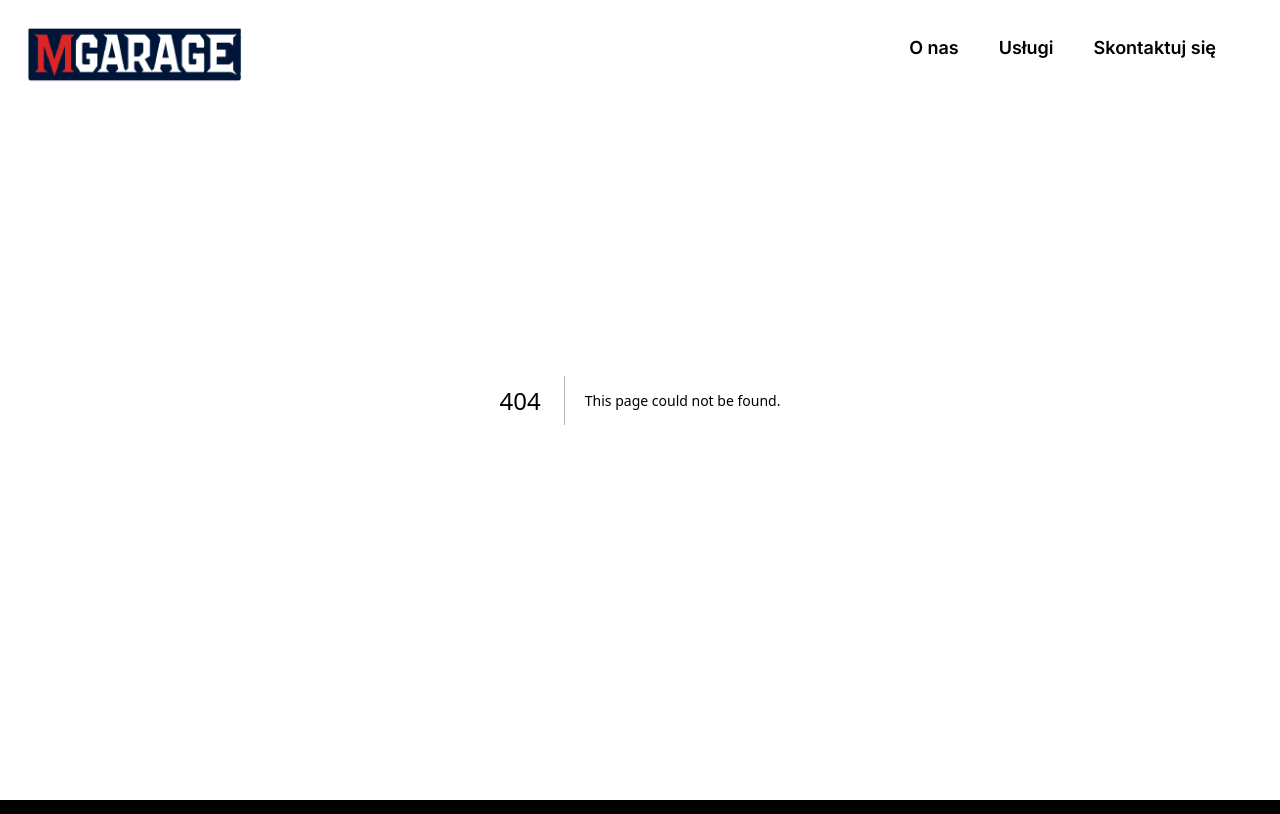
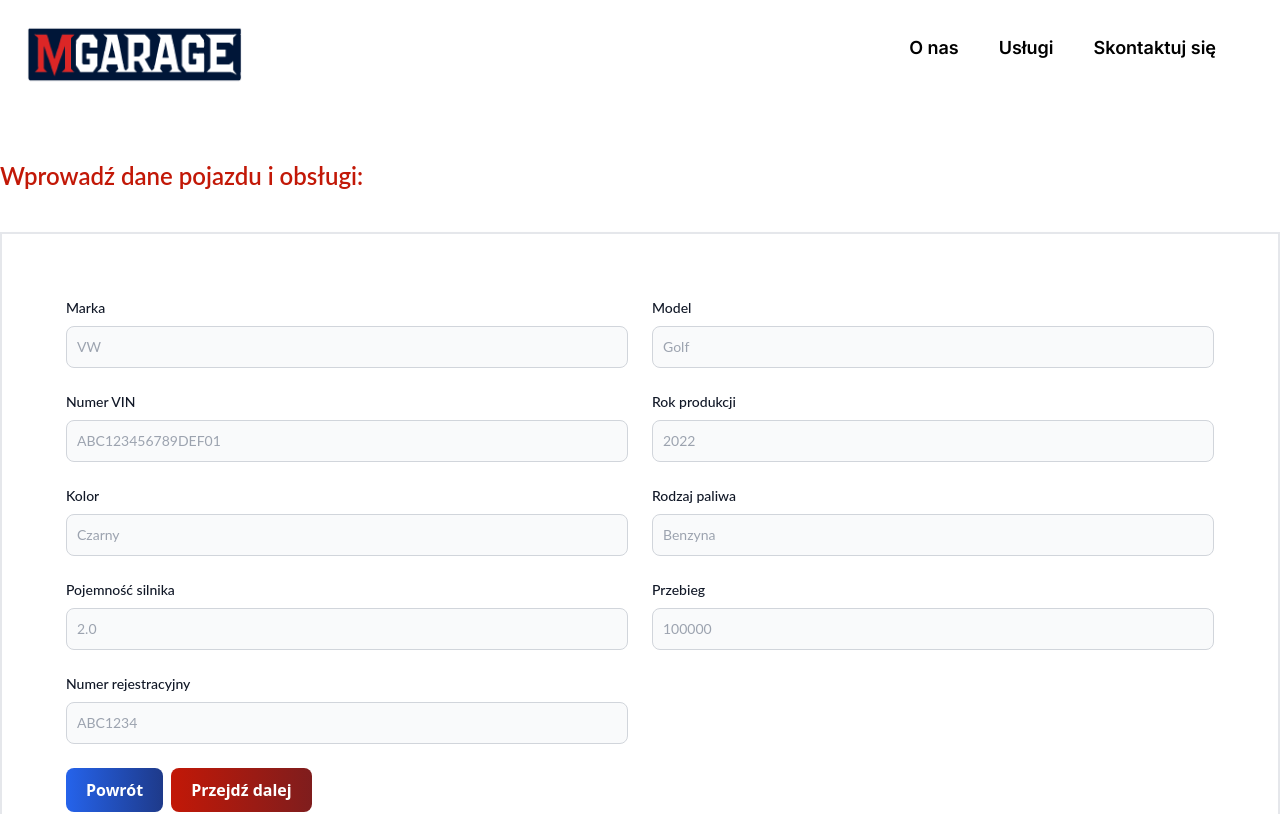
Before and after one commit to mg300/mgarage, a Next.js app: page /book/vehicle in a window 1280 px wide. Before the commit this address had no page. Shown: the top 814 px of the page. Built offline with nearby package versions, Linux system fonts and the light colour scheme.

Commit message:
feat: add form - layout

```diff
--- /dev/null
+++ b/src/app/book/vehicle/page.tsx
@@ -0,0 +1,160 @@
+"use client";
+import React from "react";
+import { useForm } from "react-hook-form";
+import Link from "next/link";
+import Button from "../../components/Button/Button";
+interface IVehicle {
+  mark: string;
+  model: string;
+  vin: string;
+  year: string;
+  color: string;
+  fuelType: string;
+  engineCapacity: string;
+  mileage: string;
+  registrationNumber: string;
+}
+interface input {
+  label: string;
+  id: keyof IVehicle;
+  placeholder: string;
+  minLength: number;
+  maxLength: number;
+  required: boolean;
+  pattern?: RegExp;
+}
+function Page() {
+  const data: input[] = [
+    {
+      label: "Marka",
+      id: "mark",
+      placeholder: "VW",
+      minLength: 2,
+      maxLength: 30,
+      required: true,
+    },
+    {
+      label: "Model",
+      id: "model",
+      placeholder: "Golf",
+      minLength: 2,
+      maxLength: 30,
+      required: true,
+    },
+    {
+      label: "Numer VIN",
+      id: "vin",
+      placeholder: "ABC123456789DEF01",
+      minLength: 17,
+      maxLength: 17,
+      required: true,
+      pattern: /^[A-HJ-NPR-Z0-9]{17}$/,
+    },
+    {
+      label: "Rok produkcji",
+      id: "year",
+      placeholder: "2022",
+      minLength: 4,
+      maxLength: 4,
+      required: true,
+      pattern: /^[0-9]{4}$/,
+    },
+    {
+      label: "Kolor",
+      id: "color",
+      placeholder: "Czarny",
+      minLength: 2,
+      maxLength: 20,
+      required: true,
+    },
+    {
+      label: "Rodzaj paliwa",
+      id: "fuelType",
+      placeholder: "Benzyna",
+      minLength: 2,
+      maxLength: 20,
+      required: true,
+      pattern: /^[A-Za-z\s]{2,20}$/,
+    },
+    {
+      label: "Pojemność silnika",
+      id: "engineCapacity",
+      placeholder: "2.0",
+      minLength: 1,
+      maxLength: 4,
+      required: true,
+      pattern: /^\d+(\.\d{1,2})?$/,
+    },
+    {
+      label: "Przebieg",
+      id: "mileage",
+      placeholder: "100000",
+      minLength: 1,
+      maxLength: 7,
+      required: true,
+      pattern: /^[0-9]+$/,
+    },
+    {
+      label: "Numer rejestracyjny",
+      id: "registrationNumber",
+      placeholder: "ABC1234",
+      minLength: 6,
+      maxLength: 10,
+      required: true,
+      pattern: /^[A-Z0-9]{6,10}$/,
+    },
+  ];
+
+  const {
+    register,
+    handleSubmit,
+    watch,
+    formState: { errors },
+  } = useForm<IVehicle>();
+  return (
+    <div className="min-h-screen pt-40 font-body  mx-auto max-w-[80rem] ">
+      <p className="text-logo font-semibold text-2xl mb-10">Wprowadź dane pojazdu i obsługi:</p>
+      <div className="relative p-16 border-2 border-solid border-gray-200 shadow-lg min-h-[40rem] mb-20">
+        <form onSubmit={handleSubmit((data) => console.log(data))}>
+          <div className="grid gap-6 mb-6 md:grid-cols-2">
+            {data.map((input) => (
+              <div key={input.id}>
+                <label htmlFor={input.id} className="block mb-2 text-sm font-medium text-gray-900 dark:text-white">
+                  {input.label}
+                </label>
+                <input
+                  type="text"
+                  id={input.id}
+                  key={input.id}
+                  {...register(input.id, {
+                    required: input.required && "This field is required",
+                    minLength: input.minLength,
+                    maxLength: input.maxLength,
+                    pattern: input.pattern
+                      ? {
+                          value: input.pattern,
+                          message: "Invalid pattern",
+                        }
+                      : undefined,
+                  })}
+                  className="bg-gray-50 border border-gray-300 text-gray-900 text-sm rounded-lg focus:ring-blue-500 focus:border-blue-500 block w-full p-2.5 dark:bg-gray-700 dark:border-gray-600 dark:placeholder-gray-400 dark:text-white dark:focus:ring-blue-500 dark:focus:border-blue-500"
+                  placeholder={input.placeholder}
+                />
+              </div>
+            ))}
+          </div>
+          <Link href="/book">
+            <Button type="button" color="blue">
+              Powrót
+            </Button>
+          </Link>
+          <Button type="submit" color="red">
+            Przejdź dalej
+          </Button>
+        </form>
+      </div>
+    </div>
+  );
+}
+
+export default Page;
```
